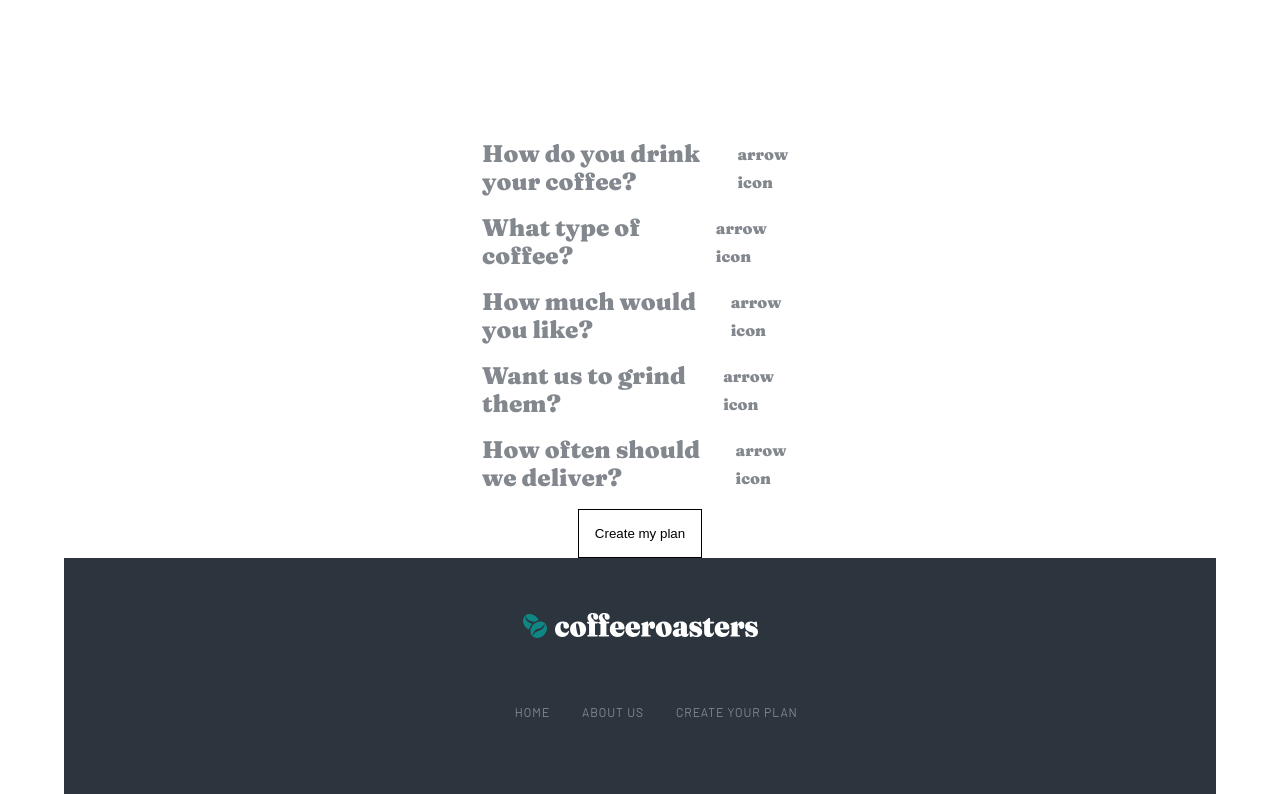
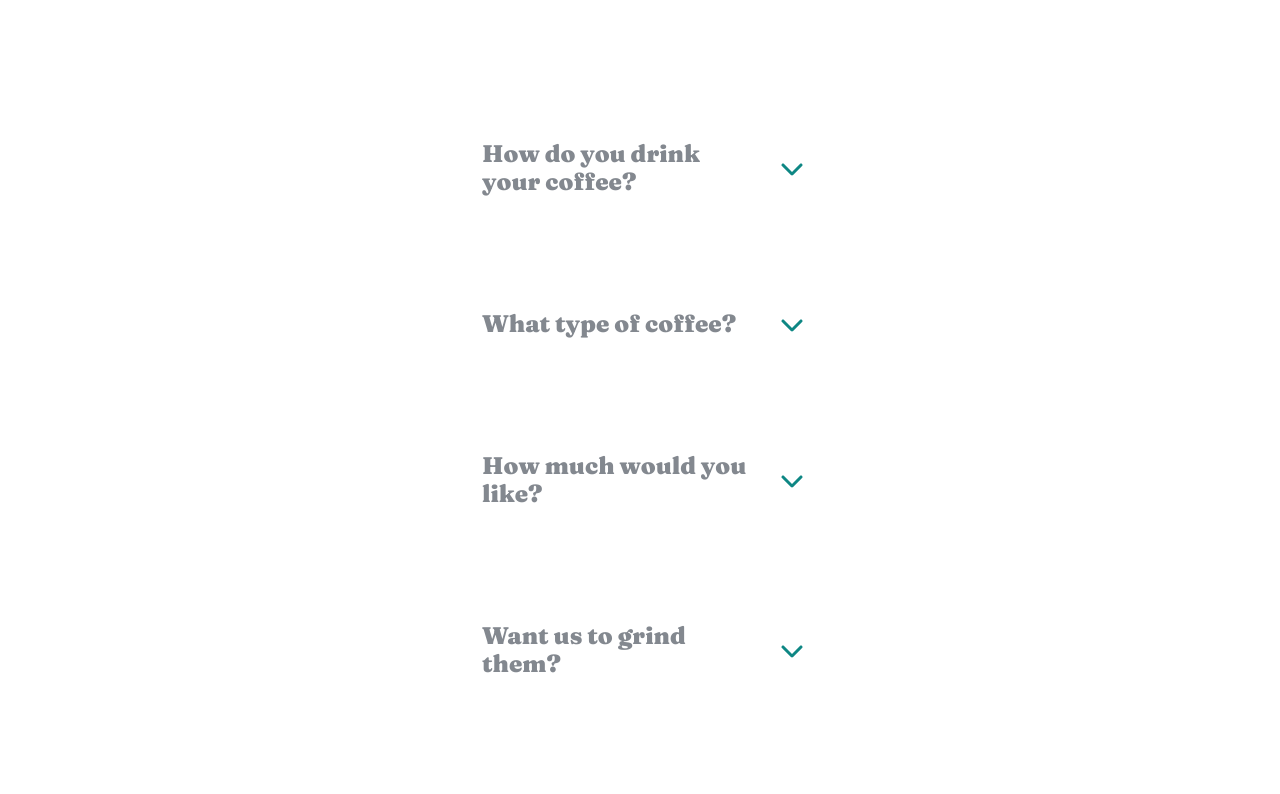
Before and after one commit to devb0x/Coffeeroasters-subscription-site, a React (Create React App) app: page /subscribe in a window 1280 px wide. Shown: the part 1220-2014 px from the top of the page. Built offline with nearby package versions, Linux system fonts and the light colour scheme.

Commit message:
add setquestions on change handler

```diff
--- a/package.json
+++ b/package.json
@@ -3,6 +3,9 @@
   "version": "0.1.0",
   "private": true,
   "dependencies": {
+    "@fortawesome/fontawesome-svg-core": "^1.3.0",
+    "@fortawesome/free-solid-svg-icons": "^6.0.0",
+    "@fortawesome/react-fontawesome": "^0.1.17",
     "@testing-library/jest-dom": "^5.16.1",
     "@testing-library/react": "^12.1.2",
     "@testing-library/user-event": "^13.5.0",
--- a/src/components/Subscribe/SubscribeForm/SubscribeForm/SubscribeForm.jsx
+++ b/src/components/Subscribe/SubscribeForm/SubscribeForm/SubscribeForm.jsx
@@ -5,9 +5,10 @@ import DropTest from "../../../UI/Dropdown/DropTest"
 import Summary from "../../Summary/Summary"
 
 import classes from './SubscribeForm.module.css'
+import {logDOM} from "@testing-library/react"
+import TextField from "../../../UI/TextField/TextField"
 
 const SubscribeForm = () => {
-  const [isOpen, setIsOpen] = useState(false)
   const [answersSelected, setAnswersSelected] = useState([])
   const [isSubmit, setIsSubmit] = useState(false)
 
@@ -31,7 +32,8 @@ const SubscribeForm = () => {
           text: "Dense and finely ground beans for an intense, flavorful experience",
           isPicked: false
         }
-      ]
+      ],
+      isAnswered: false
     },
     {
       id: 92,
@@ -52,7 +54,8 @@ const SubscribeForm = () => {
           text: "Combination of two or three dark roasted beans of organic coffees",
           isPicked: false
         }
-      ]
+      ],
+      isAnswered: false
     },
     {
       id: 93,
@@ -73,7 +76,8 @@ const SubscribeForm = () => {
           text: "Perfect for offices and events. Yields about 90 delightful cups.",
           isPicked: false
         }
-      ]
+      ],
+      isAnswered: false
     },
     {
       id: 94,
@@ -94,7 +98,8 @@ const SubscribeForm = () => {
           text: "Course ground beans specially suited for french press coffee",
           isPicked: false
         }
-      ]
+      ],
+      isAnswered: false
     },
     {
       id: 95,
@@ -115,43 +120,99 @@ const SubscribeForm = () => {
           text: "$12.00 per shipment. Includes free priority shipping.",
           isPicked: false
         }
-      ]
+      ],
+      isAnswered: false
     }
-  ], [])
+  ])
 
 
-  const toggleHandler = () => {
-    setIsOpen(!isOpen)
+  const [answers, setAnswers] = useState([
+    {
+      id: 91,
+      value: '_____'
+    },
+    {
+      id: 92,
+      value: '_____'
+    },
+    {
+      id: 93,
+      value: '_____'
+    },
+    {
+      id: 94,
+      value: '_____'
+    },
+    {
+      id: 95,
+      value: '_____'
+    },
+  ])
+
+  // useEffect(() => {
+  //   // setAnswers
+  //   changeHandler()
+  // }, [answers])
+
+  const changeHandler = (selectedQuestion) => {
+    console.log('change handler called')
+    console.log(selectedQuestion)
+
+    setQuestions((questions) => {
+      questions.map((question) => {
+        if (selectedQuestion.id === question.id) {
+          return {
+            ...question,
+            isAnswered: true
+          }
+        }
+        return question
+      })
+      return questions
+    })
+
+    // const userPicks = document.querySelectorAll('input[type="radio"]')
+    // for (let i = 0; i < userPicks.length; i++) {
+    //   // answers.push(userPicks[i].value)
+    //   // answers[i] = userPicks[i].value
+    //   if (userPicks[i].checked) {
+    //     console.log('test')
+    //     setAnswers(val)
+    //   }
+
+      // setAnswers(answers[i] = userPicks[i].value)
+      // console.log(answers[i])
+    // }
   }
 
   const submitHandler = (e) => {
     e.preventDefault()
 
-    let answers = []
+    let answers = [
+      '_____',
+      '_____',
+      '_____',
+      '_____',
+      '_____'
+    ]
 
     const userPicks = document.querySelectorAll('input[type="radio"]:checked')
     for (let i = 0; i < userPicks.length; i++) {
-      answers.push(userPicks[i].value)
+      // answers.push(userPicks[i].value)
+      // answers = userPicks[i].value
+      setAnswers(answers[i] = userPicks[i].value)
+      console.log(answers)
+      console.log(answers[i])
     }
 
-    if (answers.length !== questions.length) {
-      console.log('error form')
-      return
-    }
+    // if (answers.length !== questions.length) {
+    //   console.log('error form')
+    //   return
+    // }
 
     setAnswersSelected(answers)
     setIsSubmit(true)
   }
-
-  // const eventTest = (e) => {
-  //   console.log('test event')
-  //   console.log(e.target.checked)
-  //
-  //   const target = e.target.checked
-  //
-  //   console.log(target)
-  //   // e.target.checked
-  // }
 
   return (
     <section>
@@ -161,13 +222,21 @@ const SubscribeForm = () => {
           <Dropdown question={question.question} key={question.id}>
 
             {question.answers.map(answer => (
-                <div className={`${classes['answers-wrapper']}`} key={answer.title}>
+              <div className={`${classes['answers-wrapper']}`} key={answer.title} >
                 <input
                   type="radio"
                   value={answer.title}
                   name={question.question}
                   id={answer.text}
+                  onChange={(e) => changeHandler(question)}
+                  // onChange={(e) => changeHandler(e, question)}
+                  // onChange={(e) => setQuestions((prev) => ({
+                  //   ...prev,
+                  //   isAnswered: true
+                  // }))}
                 />
+
+
                 <label htmlFor={answer.text} className={`${classes['answer-label']}`}>
                   <div className={`${classes['answer-title']}`}>
                     {answer.title}
@@ -182,9 +251,11 @@ const SubscribeForm = () => {
           </Dropdown>
         ))}
 
-        {isSubmit &&
+        {/*{isSubmit &&*/}
+        {/*  <Summary picks={answersSelected}/>*/}
+        {/*}*/}
         <Summary picks={answersSelected}/>
-        }
+
 
         <button
           type={"submit"}
@@ -195,7 +266,7 @@ const SubscribeForm = () => {
         </button>
       </form>
     </section>
-  );
+  )
 }
 
 export default SubscribeForm;
--- a/src/components/Subscribe/SubscribeForm/SubscribeForm/SubscribeForm.module.css
+++ b/src/components/Subscribe/SubscribeForm/SubscribeForm/SubscribeForm.module.css
@@ -70,7 +70,7 @@ input[type=radio]:checked + label {
   font-family: var(--barlow);
   font-size: 1rem;
   line-height: 26px;
-  margin: 0 0 1.5rem 1.5rem;
+  margin: 0 1.5rem 1.5rem 1.5rem;
   padding: 1rem 0;
 }
 
--- a/src/components/Subscribe/Summary/Summary.jsx
+++ b/src/components/Subscribe/Summary/Summary.jsx
@@ -1,19 +1,23 @@
-import React from 'react';
+import React, {useEffect} from 'react';
 
 import classes from './Summary.module.css'
 
 const Summary = (props) => {
-  console.log(props)
+
+  useEffect(() => {
+
+  }, [props])
+  // console.log(props)
+  // console.log(props.picks[2])
+  for (let i=0; i < props.picks.length; i++) {
+    if (props.picks[i] === undefined) {
+      props.picks[i] = '_ _ _ _ _'
+    }
+  }
 
   return (
     <div className={`${classes['container']}`}>
       <h5>order summary</h5>
-
-      {/*{props.picks.map(answer => (*/}
-      {/*  <div>*/}
-      {/*    {answer}*/}
-      {/*  </div>*/}
-      {/*))}*/}
 
       <div>
         "I drink my coffee as <span>{props.picks[0]}</span>,
@@ -27,9 +31,3 @@ const Summary = (props) => {
 }
 
 export default Summary;
-
-// “I drink my coffee as    Filter,   how
-// with a                   Decaf     type
-// type of bean.            250g      quantity
-// ground ala             Cafetiére,  grind
-// sent to me           Every Week.”  often
--- a/src/components/UI/Dropdown/Dropdown.js
+++ b/src/components/UI/Dropdown/Dropdown.js
@@ -1,10 +1,15 @@
 import React, {useState} from 'react'
+import { FontAwesomeIcon } from '@fortawesome/react-fontawesome'
+
+
+import { faChevronDown } from '@fortawesome/free-solid-svg-icons'
 
 import classes from './Dropdown.module.css'
 
+// TODO centrer le chevron avec le titre / question
+
 const Dropdown = (props) => {
-
-  const [isOpen, setIsOpen] = useState(true)
+  const [isOpen, setIsOpen] = useState(false)
 
   const toggleHandler = () => {
     setIsOpen(!isOpen)
@@ -12,11 +17,16 @@ const Dropdown = (props) => {
 
   return (
     <div className={`${classes['dropdown']}`}>
-      <button type={"button"} onClick={toggleHandler} className={`${classes['dropdown-btn']}`}>
-        {props.question}
-        <span className={`${classes['dropdown-btn__icon']}`}>arrow icon</span>
-      </button>
-      <div style={{ display: isOpen ? 'none' : 'block' }}>
+      <div className={`${classes['wrapper-btn']}`} onClick={toggleHandler}>
+        <button type={"button"} className={`${classes['dropdown-btn']}`}>
+          {props.question}
+        </button>
+        <span className={`${classes['dropdown-btn__icon']} ${isOpen && classes.rotate} `}>
+          <FontAwesomeIcon icon={faChevronDown} className={classes.chevron}/>
+        </span>
+      </div>
+
+      <div style={{ display: isOpen ? 'block' : 'none' }}>
         {props.children}
       </div>
     </div>
--- a/src/components/UI/Dropdown/Dropdown.module.css
+++ b/src/components/UI/Dropdown/Dropdown.module.css
@@ -1,5 +1,16 @@
 .dropdown {
-  /*outline: 1px solid red;*/
+  margin-bottom: 6rem;
+  align-items: center;
+  align-content: center;
+}
+
+.wrapper-btn {
+  display: flex;
+  justify-content: space-between;
+  width: 100%;
+  align-items: center;
+  margin-bottom: 1rem;
+  cursor: pointer;
 }
 
 .dropdown-btn {
@@ -8,15 +19,17 @@
   font-size: 1.5rem;
   font-weight: 900;
   line-height: 28px;
-  margin: 0 0 1rem;
   cursor: pointer;
-  display: flex;
-  justify-content: space-between;
-  width: auto;
+  width: 85%;
   text-align: left;
 }
 
-.dropdown-btn__icon {
-  font-size: 1rem;
-  margin-right: 0;
+.chevron {
+  color: var(--darkCyan);
+  font-size: 1.5rem;
+  width: 100%;
 }
+
+.dropdown-btn__icon.rotate {
+  transform: rotate(180deg);
+}
--- /dev/null
+++ b/src/components/UI/TextField/TextField.jsx
@@ -0,0 +1,42 @@
+import React from "react"
+import classes from "../../Subscribe/SubscribeForm/SubscribeForm/SubscribeForm.module.css"
+
+const TextField = ({
+   type,
+   value,
+   name,
+   desc,
+   id,
+  onChange = () => {console.log('test')}
+}) => {
+  console.log(type)
+  return (
+    <div>
+
+      <input
+        type={type}
+        value={value}
+        name={name}
+        id={id}
+        onChange={(e) => onChange(e.target.value, e)}
+        // onChange={(e) => changeHandler(e, question)}
+        // onChange={(e) => setQuestions(prev => ({
+        //   ...prev,
+        //   isAnswered: true
+        // }))}
+      />
+
+      <label htmlFor={value} className={`${classes['answer-label']}`}>
+        <div className={`${classes['answer-title']}`}>
+          {value}
+        </div>
+        <div className={`${classes['answer-text']}`}>
+          {desc}
+        </div>
+      </label>
+
+    </div>
+  )
+}
+
+export default TextField
```
Also changed, not shown: 1 other file (tests, documents, lock files or other folders). Lines whose indentation alone changed are shown as unchanged.
